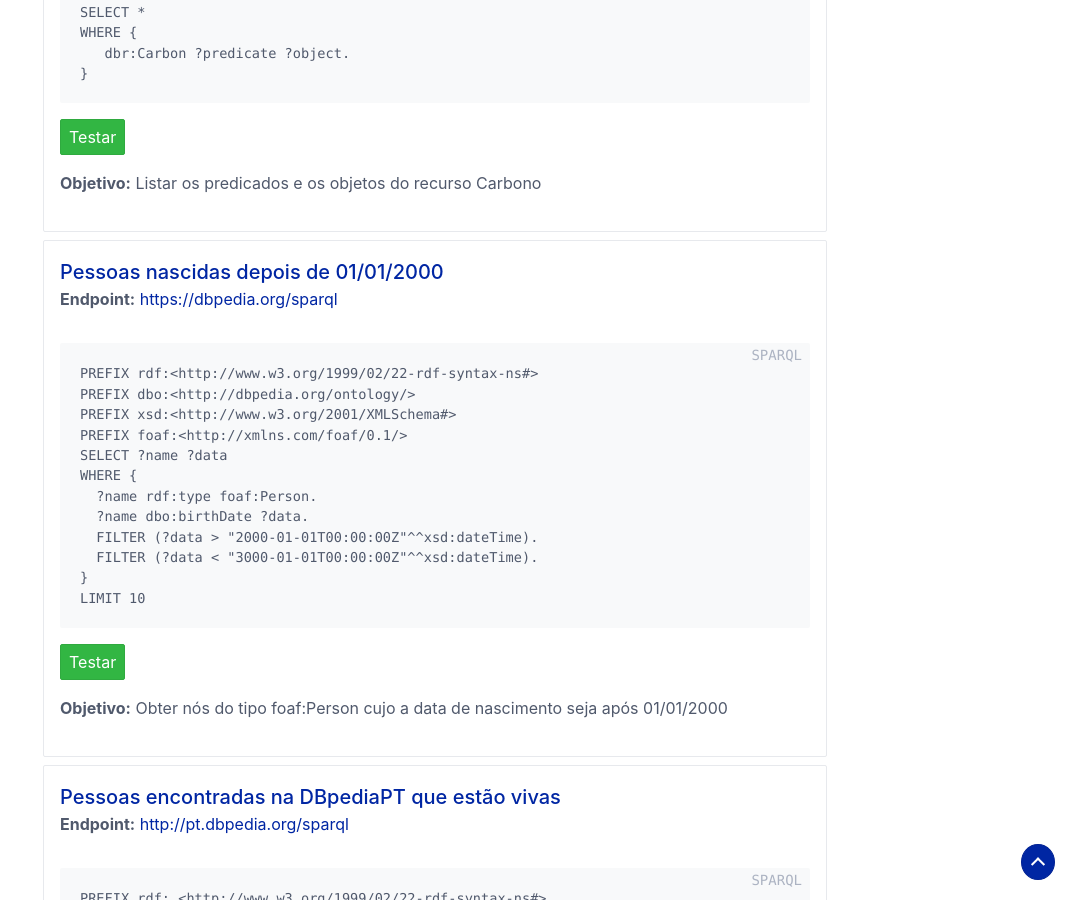
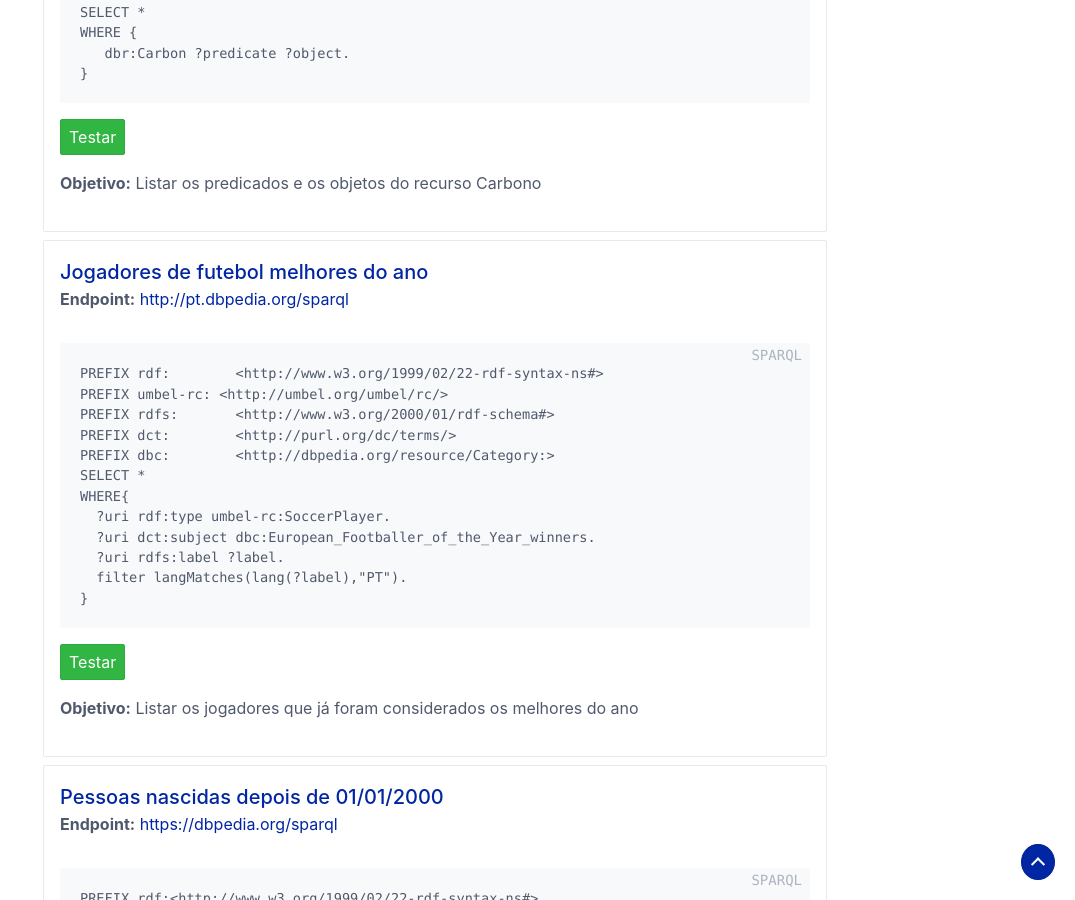
Before and after one commit to LinkedOpenDataUFRJ/Semantic-Data, a Jekyll site: the page built from index.html, in a window 1280 px wide and 900 px high, scrolled down 1108 px. Shown: the whole window, without its empty margins (205-1280 px from the left). Built offline with Jekyll 4.4.1, drawn with Linux system fonts in a browser that asks for light colours.

Commit message:
nova busca

```diff
--- a/_data/beginner/sparql.yml
+++ b/_data/beginner/sparql.yml
@@ -31,3 +31,20 @@
        dbr:Carbon ?predicate ?object.
     }
   goal: Listar os predicados e os objetos do recurso Carbono
+
+- title : Jogadores de futebol melhores do ano
+  endpoint: http://pt.dbpedia.org/sparql
+  query: |+
+    PREFIX rdf:        <http://www.w3.org/1999/02/22-rdf-syntax-ns#>
+    PREFIX umbel-rc: <http://umbel.org/umbel/rc/>
+    PREFIX rdfs:       <http://www.w3.org/2000/01/rdf-schema#>
+    PREFIX dct:        <http://purl.org/dc/terms/>
+    PREFIX dbc:        <http://dbpedia.org/resource/Category:>
+    SELECT *
+    WHERE{
+      ?uri rdf:type umbel-rc:SoccerPlayer.
+      ?uri dct:subject dbc:European_Footballer_of_the_Year_winners.
+      ?uri rdfs:label ?label.
+      filter langMatches(lang(?label),"PT").
+    }
+  goal: Listar os jogadores que já foram considerados os melhores do ano
```
